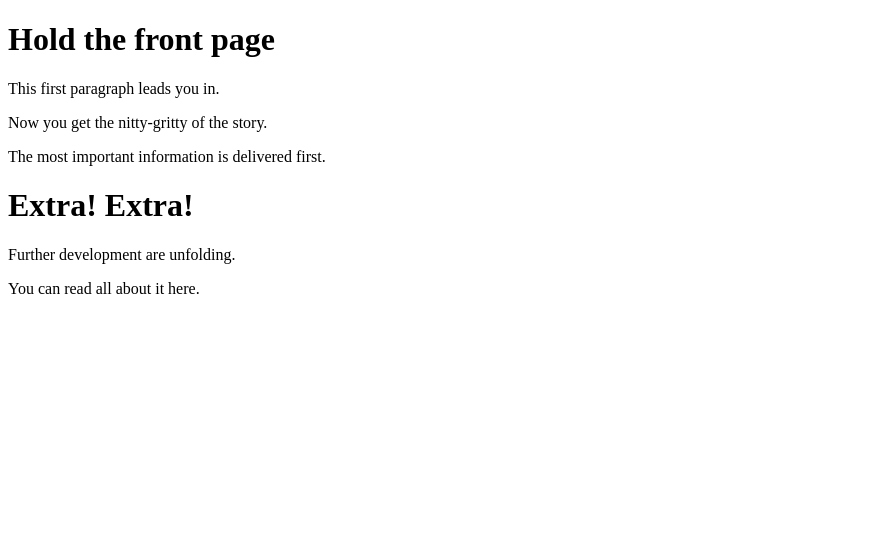
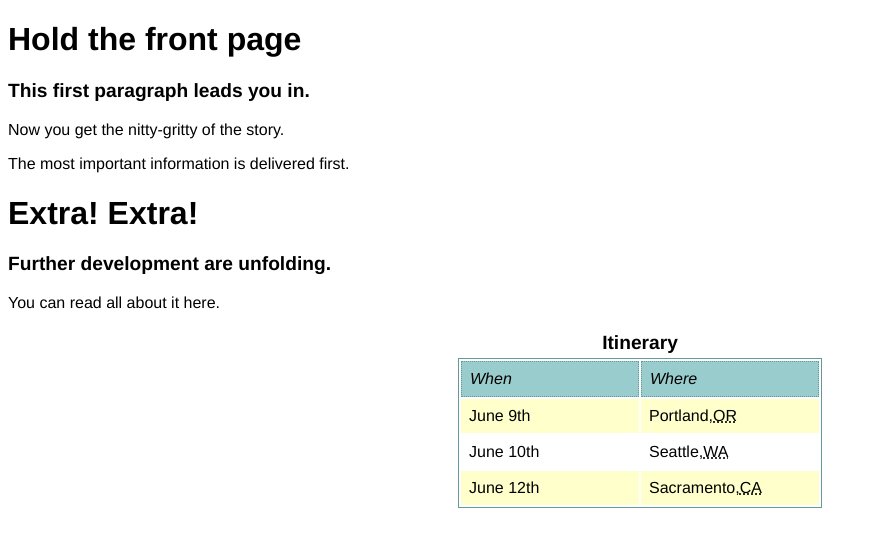
Before and after one commit to Mingmingcome/JavaScriptDOM, a plain HTML site: page chapter9.html in a window 1280 px wide. Shown: the whole page, without its empty margins (0-877 px from the left). Drawn offline with Linux system fonts and the light colour scheme.

Commit message:
Create chapter9.js

```diff
--- a/chapter9.html
+++ b/chapter9.html
@@ -2,9 +2,13 @@
 <html lang="en">
 <head>
 	<meta charset="UTF-8">
-	<title>根据元素在节点树里的位置来设置样式</title>
+	<title>何时该用DOM脚本设置样式</title>
+
+	<link rel="stylesheet" href="css/chapter9.css">
 </head>
 <body>
+	<!-- 根据元素在节点树里的位置来设置样式 -->
+	<!-- function styleHeaderSiblings() -->
 	<h1>Hold the front page</h1>
 	<p>This first paragraph leads you in.</p>
 	<p>Now you get the nitty-gritty of the story.</p>
@@ -12,5 +16,35 @@
 	<h1>Extra! Extra!</h1>
 	<p>Further development are unfolding.</p>
 	<p>You can read all about it here.</p>
+
+	<!-- 根据某种条件反复设置某种样式 -->
+	<!-- function stripeTabels() -->
+	<!-- 响应事件 -->
+	<!-- function highlightRows() -->
+	<table>
+		<caption>Itinerary</caption>
+		<thead>
+			<tr>
+				<th>When</th>
+				<th>Where</th>
+			</tr>
+		</thead>
+		<tbody>
+			<tr>
+				<td>June 9th</td>
+				<td>Portland,<abbr title="Oregon">OR</abbr></td>
+			</tr>
+			<tr>
+				<td>June 10th</td>
+				<td>Seattle,<abbr title="Washington">WA</abbr></td>
+			</tr>
+			<tr>
+				<td>June 12th</td>
+				<td>Sacramento,<abbr title="California">CA</abbr></td>
+			</tr>
+		</tbody>
+	</table>
+	<script src="js/addLoadEvent.js"></script>
+	<script src="js/chapter9.js"></script>
 </body>
 </html>
--- /dev/null
+++ b/css/chapter9.css
@@ -0,0 +1,34 @@
+body{
+	font-family: "Helvetica","Arial",sans-serif;
+	background-color: #fff;
+	color: #000;
+}
+table{
+	margin: auto;
+	border: 1px solid #699;
+}
+caption{
+	margin: auto;
+	padding: .2em;
+	font-size: 1.2em;
+	font-weight: bold;
+}
+th{
+	font-weight: normal;
+	font-style: italic;
+	text-align: left;
+	border: 1px dotted #699;
+	background-color: #9cc;
+	color: #000;
+}
+th,td{
+	width: 10em;
+	padding: .5em;
+}
+.intro{
+	font-weight: bold;
+	font-size: 1.4em;
+}
+.odd{
+	background-color: #ffc;
+}
--- a/js/chapter9.js
+++ b/js/chapter9.js
@@ -0,0 +1,74 @@
+//下一个元素节点
+function getNextElement(node){
+	if(node.nodeType == 1){
+		return node;
+	}
+	if(node.nextSibling){
+		return getNextElement(node.nextSibling);
+	}
+	return null;
+}
+
+//为h1元素的下一个同辈元素声明样式
+function styleHeaderSiblings(){
+	if(!document.getElementsByTagName) return false;
+	var headers = document.getElementsByTagName("h1");
+	var elem;
+	for(var i=0; i<headers.length;i++){
+		elem = getNextElement(headers[i].nextSibling);
+
+		// addClass(elem,"intro");
+		elem.style.fontWeight = "bold";
+		elem.style.fontSize = "1.2em";
+	}
+}
+
+//为表格添加斑马线效果
+function striptTables(){
+	if(!document.getElementsByTagName) return false;
+	var tables = document.getElementsByTagName("table");
+	var odd,rows;
+	for(var i=0; i<tables.length; i++){
+		odd = false;
+		rows = tables[i].getElementsByTagName("tr");
+		for(var j=0; j<rows.length; j++){
+			if(odd == true){
+				//addClass(rows[j],"odd");
+				rows[j].style.backgroundColor = "#ffc";
+				odd = false;
+			}else{
+				odd = true;
+			}
+		}
+	}
+}
+
+//响应事件
+function highlightRows(){
+	if(!document.getElementsByTagName) return false;
+	var  rows = document.getElementsByTagName("tr");
+	for(var i=0; i<rows.length; i++){
+		rows[i].onmouseover = function(){
+			this.style.fontWeight = "bold";
+		}
+		rows[i].onmouseout = function(){
+			this.style.fontWeight = "normal";
+		}
+	}
+}
+
+//给一个元素追加新的class
+function addClass(element,value){
+	if(!element.className){
+		element.className = value;
+	}else{
+		newClassName = element.className;
+		newClassName += " ";
+		newClassName += value;
+		element.className = newClassName;
+	}
+}
+
+addLoadEvent(styleHeaderSiblings);
+addLoadEvent(striptTables);
+addLoadEvent(highlightRows);
```
Also changed, not shown: 1 other file.
